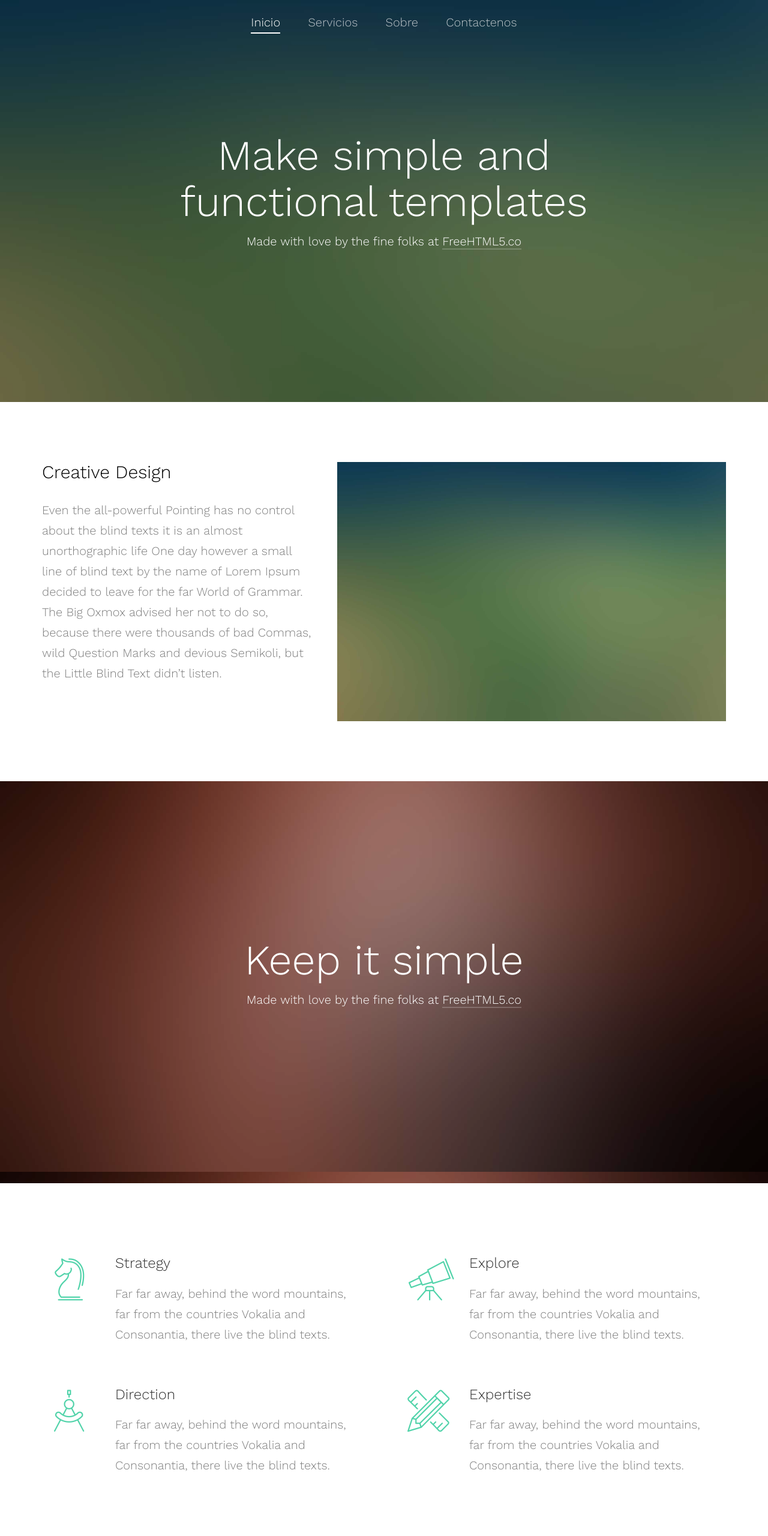
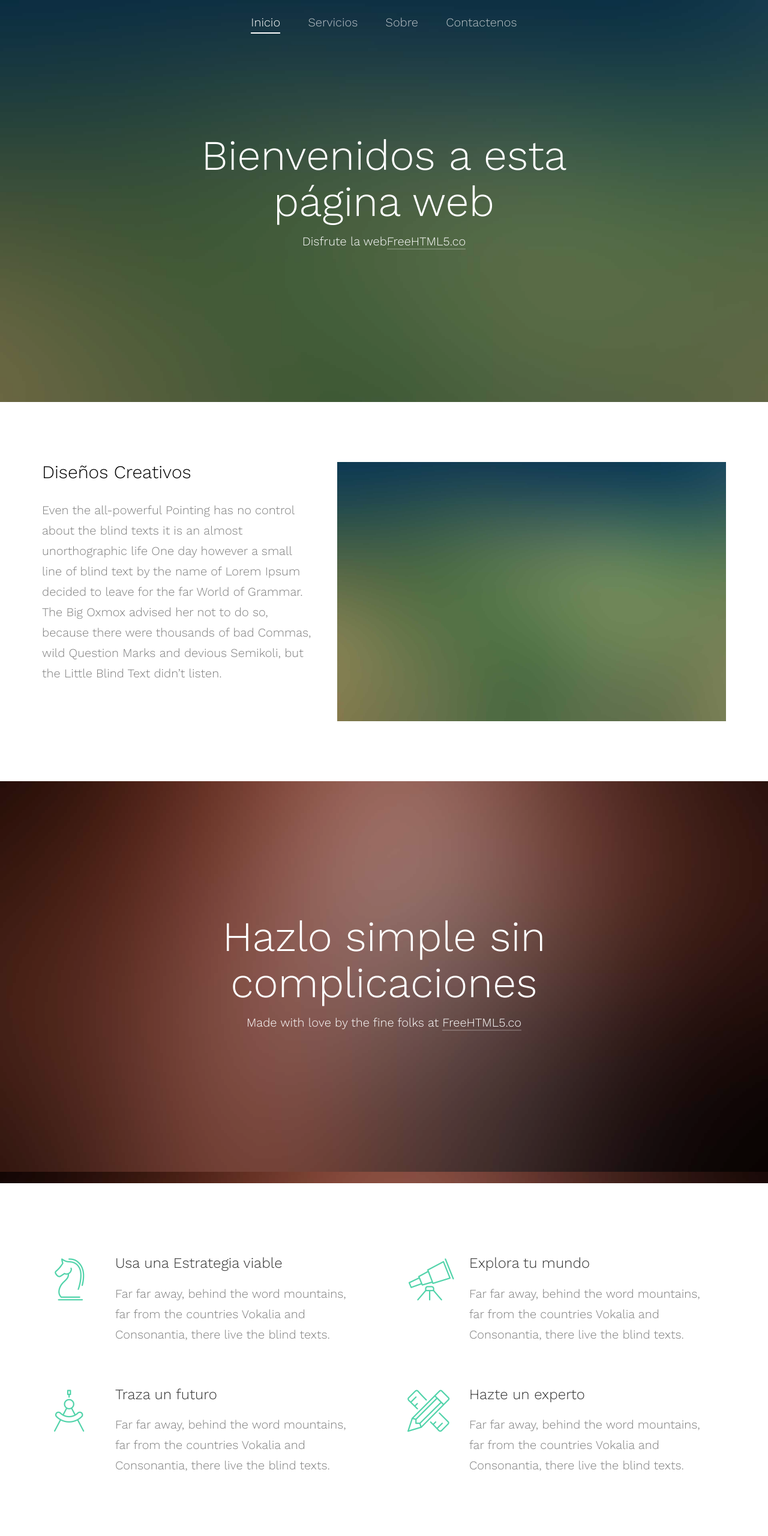
Before and after one commit to marvinrosa/Pasteleria-INGWEB, a plain HTML site: page index.html in a window 1280 px wide. Shown: the top 2560 px of the page at 60% size. Drawn offline with nearby package versions, Linux system fonts and the light colour scheme; files whose address does not match are found by name.

Commit message:
Mensajes motivadores en el index

```diff
--- a/index.html
+++ b/index.html
@@ -82,8 +82,8 @@
 				<div class="row">
 					<div class="col-md-8 col-md-offset-2 col-sm-12 col-sm-offset-0 col-xs-12 col-xs-offset-0 text-center fh5co-table">
 						<div class="fh5co-intro fh5co-table-cell">
-							<h1 class="text-center">Make simple and functional templates</h1>
-							<p>Made with love by the fine folks at <a href="http://freehtml5.co">FreeHTML5.co</a></p>
+							<h1 class="text-center">Bienvenidos a esta página web</h1>
+							<p> Disfrute la web<a href="http://freehtml5.co">FreeHTML5.co</a></p>
 						</div>
 					</div>
 				</div>
@@ -93,7 +93,7 @@
 			<div class="container">
 				<div class="row">
 					<div class="col-md-5">
-						<h2>Creative Design</h2>
+						<h2>Diseños Creativos</h2>
 						<p>Even the all-powerful Pointing has no control about the blind texts it is an almost unorthographic life One day however a small line of blind text by the name of Lorem Ipsum decided to leave for the far World of Grammar. The Big Oxmox advised her not to do so, because there were thousands of bad Commas, wild Question Marks and devious Semikoli, but the Little Blind Text didn’t listen.</p>
 					</div>
 					<div class="col-md-7">
@@ -109,7 +109,7 @@
 				<div class="row">
 					<div class="col-md-8 col-md-offset-2 col-sm-12 col-sm-offset-0 col-xs-12 col-xs-offset-0 text-center fh5co-table">
 						<div class="fh5co-intro fh5co-table-cell">
-							<h1 class="text-center">Keep it simple</h1>
+							<h1 class="text-center">Hazlo simple sin complicaciones</h1>
 							<p>Made with love by the fine folks at <a href="http://freehtml5.co">FreeHTML5.co</a></p>
 						</div>
 					</div>
@@ -127,7 +127,7 @@
 								<i class="icon-strategy"></i>
 							</div>
 							<div class="fh5co-text">
-								<h3>Strategy</h3>
+								<h3>Usa una Estrategia viable</h3>
 								<p>Far far away, behind the word mountains, far from the countries Vokalia and Consonantia, there live the blind texts. </p>
 							</div>
 						</div>
@@ -138,7 +138,7 @@
 								<i class="icon-telescope"></i>
 							</div>
 							<div class="fh5co-text">
-								<h3>Explore</h3>
+								<h3>Explora tu mundo</h3>
 								<p>Far far away, behind the word mountains, far from the countries Vokalia and Consonantia, there live the blind texts. </p>
 							</div>
 						</div>
@@ -150,7 +150,7 @@
 								<i class="icon-circle-compass"></i>
 							</div>
 							<div class="fh5co-text">
-								<h3>Direction</h3>
+								<h3>Traza un futuro</h3>
 								<p>Far far away, behind the word mountains, far from the countries Vokalia and Consonantia, there live the blind texts. </p>
 							</div>
 						</div>
@@ -161,7 +161,7 @@
 								<i class="icon-tools"></i>
 							</div>
 							<div class="fh5co-text">
-								<h3>Expertise</h3>
+								<h3>Hazte un experto</h3>
 								<p>Far far away, behind the word mountains, far from the countries Vokalia and Consonantia, there live the blind texts. </p>
 							</div>
 						</div>
@@ -179,7 +179,7 @@
 				<div class="row">
 					<div class="col-md-8 col-md-offset-2 col-sm-12 col-sm-offset-0 col-xs-12 col-xs-offset-0 text-center fh5co-table">
 						<div class="fh5co-intro fh5co-table-cell">
-							<h1 class="text-center">Less is more</h1>
+							<h1 class="text-center">Ver más</h1>
 							<p>Made with love by the fine folks at <a href="http://freehtml5.co">FreeHTML5.co</a></p>
 						</div>
 					</div>
@@ -194,7 +194,7 @@
 					<div class="col-md-12">
 						<div class="row">
 							<div class="col-md-6">
-								<h2>Made With Love</h2>
+								<h2>Hazlo con pasión</h2>
 							</div>
 						</div>
 					</div>
@@ -216,11 +216,11 @@
 		<div class="container">
 			<div class="row">
 				<div class="col-md-4">
-					<h3>About Us</h3>
+					<h3>Acerca de</h3>
 					<p>She packed her seven versalia, put her initial into the belt and made herself on the way. When she reached the first hills of the Italic Mountains.</p>
 				</div>
 				<div class="col-md-3 col-md-push-1">
-					<h3>Quick Links</h3>
+					<h3>Acceso Rápido</h3>
 					<ul>
 						<li><a href="#">About Us</a></li>
 						<li><a href="#">Products</a></li>
@@ -230,7 +230,7 @@
 					</ul>
 				</div>
 				<div class="col-md-3 col-md-push-1">
-					<h3>Follow Us</h3>
+					<h3>Siguenos</h3>
 					<ul class="fh5co-social">
 						<li><a href="#"><i class="icon-twitter"></i> <span>Twitter</span></a></li>
 						<li><a href="#"><i class="icon-facebook"></i> <span>Facebook</span></a></li>
@@ -241,7 +241,7 @@
 			</div>
 			<div class="row">
 				<div class="col-md-12 fh5co-copyright text-center">
-					<p><small>&copy; 2016 Free HTML5 Simple. All Rights Reserved. </small> <small>Made with care by <a href="http://freehtml5.co/" target="_blank">FreeHTML5.co</a> Demo Images: <a href="http://unsplash.com" target="_blank">Unsplash</a></small></p>
+					<p><small>&copy; Marvin Rosa Simple. All Rights Reserved. </small> <small>Made with care by <a href="http://nubeits.com/" target="_blank">FreeHTML5.co</a> Demo Images: <a href="http://unsplash.com" target="_blank">Unsplash</a></small></p>
 				</div>
 			</div>
 		</div>
```
